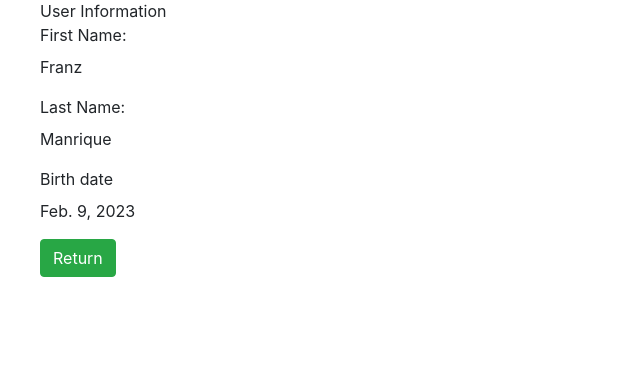
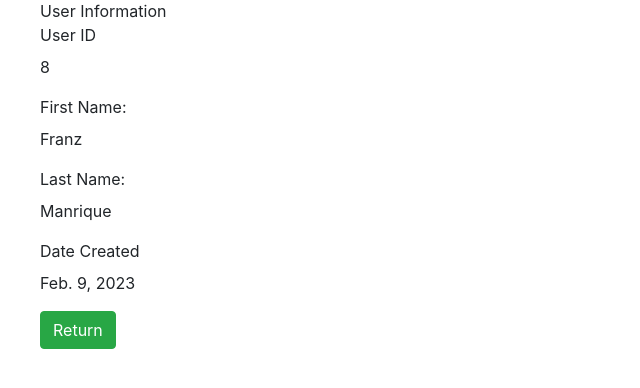
Before and after one commit to Ars3nicc/User-Data-Control, a Django app: page /detail/8 in a window 1280 px wide. Shown: the part 41-429 px from the top of the page, without its empty margins (0-640 px from the left). Run offline with Django 4.2, Linux system fonts and the light colour scheme; data comes from the database, SQL or seed files in the repository.

Commit message:
updated `User Data` model

```diff
--- a/FirstProject/urls.py
+++ b/FirstProject/urls.py
@@ -20,5 +20,5 @@ urlpatterns = [
     path('', include('ManageItems.urls')),
     path('aboutus/', include('ManageItems.urls')),
     path('admin/', admin.site.urls),
-       path('json/',include('ManageItems.urls'))
+    path('json/',include('ManageItems.urls'))
 ]
--- a/ManageItems/forms.py
+++ b/ManageItems/forms.py
@@ -14,5 +14,5 @@ class UserForm(forms.ModelForm):
         fields = [
             "fname",
             "lname",
-            "birth_date"
+            "date_created"
         ]
--- a/ManageItems/models.py
+++ b/ManageItems/models.py
@@ -4,8 +4,7 @@ from datetime import date
 class UserData(models.Model):
     fname = models.CharField(max_length=50, verbose_name='First Name')
     lname = models.CharField(max_length=50, verbose_name='Last Name')
-
-    birth_date = models.DateField(default=date.today)
+    date_created = models.DateField(default=date.today)
 
     def __str__(self):
         return self.lname
--- a/ManageItems/templates/detail_view.html
+++ b/ManageItems/templates/detail_view.html
@@ -22,12 +22,14 @@
         <form class="detail-form" action="">
             <header class="ui-header">User Information</header>
             <fieldset class="field-set">
+                <label for="">User ID</label>
+                <p class="user">{{ user.id }}</p>
                 <label for="">First Name:</label>
                 <p class="user">{{ user.fname }}</p>
                 <label for="">Last Name:</label>
                 <p class="user">{{ user.lname }}</p>
-                <label for="">Birth date</label>
-                <p class="user">{{ user.birth_date }}</p>
+                <label for="">Date Created</label>
+                <p class="user">{{ user.date_created }}</p>
             </fieldset>
             <a class="btn btn-success" href="/usertable">Return</a>
 
--- a/ManageItems/templates/main.html
+++ b/ManageItems/templates/main.html
@@ -19,6 +19,7 @@
     </nav>
 
 <body>
+    {%load static%}
     <div class="main">
         <div class="header">User Data Control</div>
     </div>
--- a/ManageItems/templates/usertable.html
+++ b/ManageItems/templates/usertable.html
@@ -24,13 +24,13 @@
         <header class="table-header">User Table View</header>
         <th>Last Name</th>
         <th>First Name</th>
-        <th>Birth Date</th>
+        <th>Date Created</th>
         <tbody>
             {% for users in user %}
             <tr>
                 <td>{{users.lname}}</td>
                 <td>{{users.fname}}</td>
-                <td>{{users.birth_date}}</td>
+                <td>{{users.date_created}}</td>
                 <td><a class="btn btn-info" href="/detail/{{users.id}}">View</a></td>
                 <td><a class="btn btn-primary" href="/update/{{users.id}}">Update</a></td>
                 <td><a class="btn btn-danger" href="/delete/{{users.id}}">Delete</a></td>
```
Also changed, not shown: ManageItems/templates/navbar.html (+18 -3 lines), ManageItems/migrations/0008_rename_birth_date_userdata_date_created.py (added), README.md, db.sqlite3.
